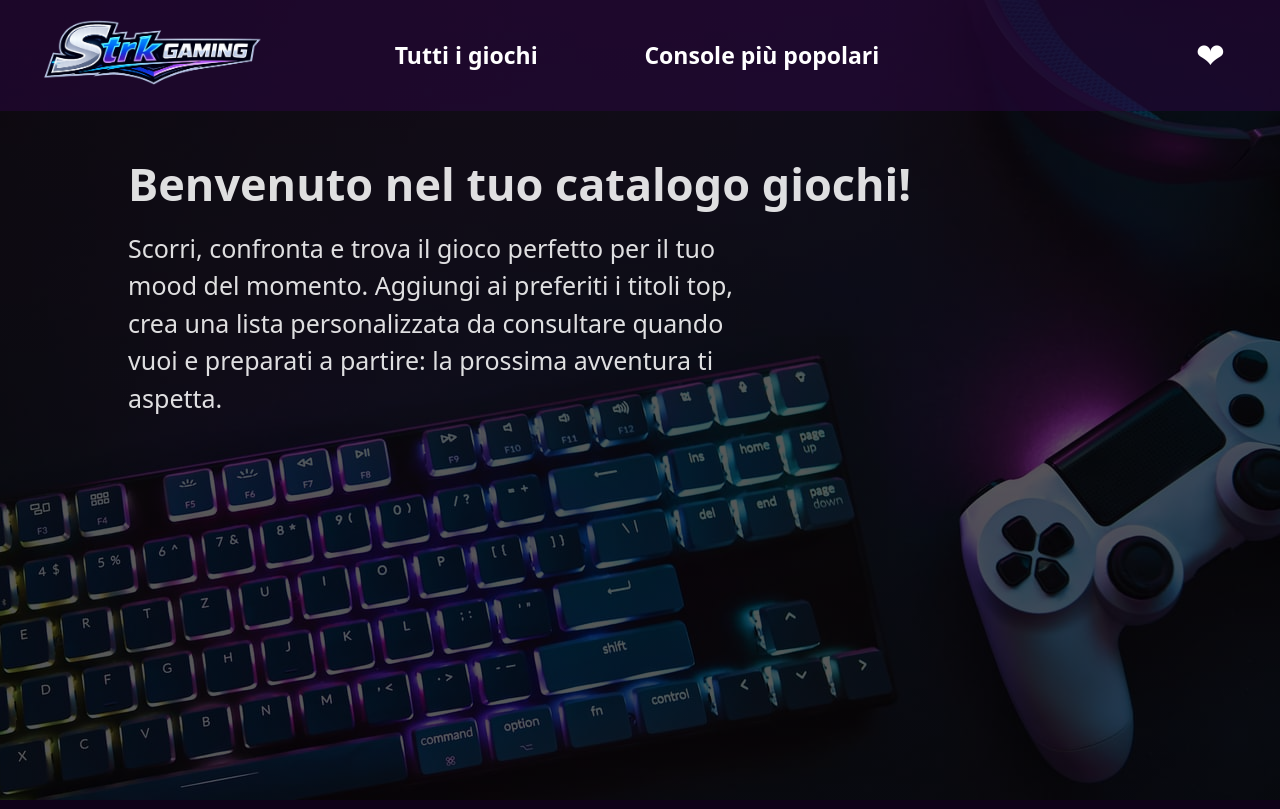
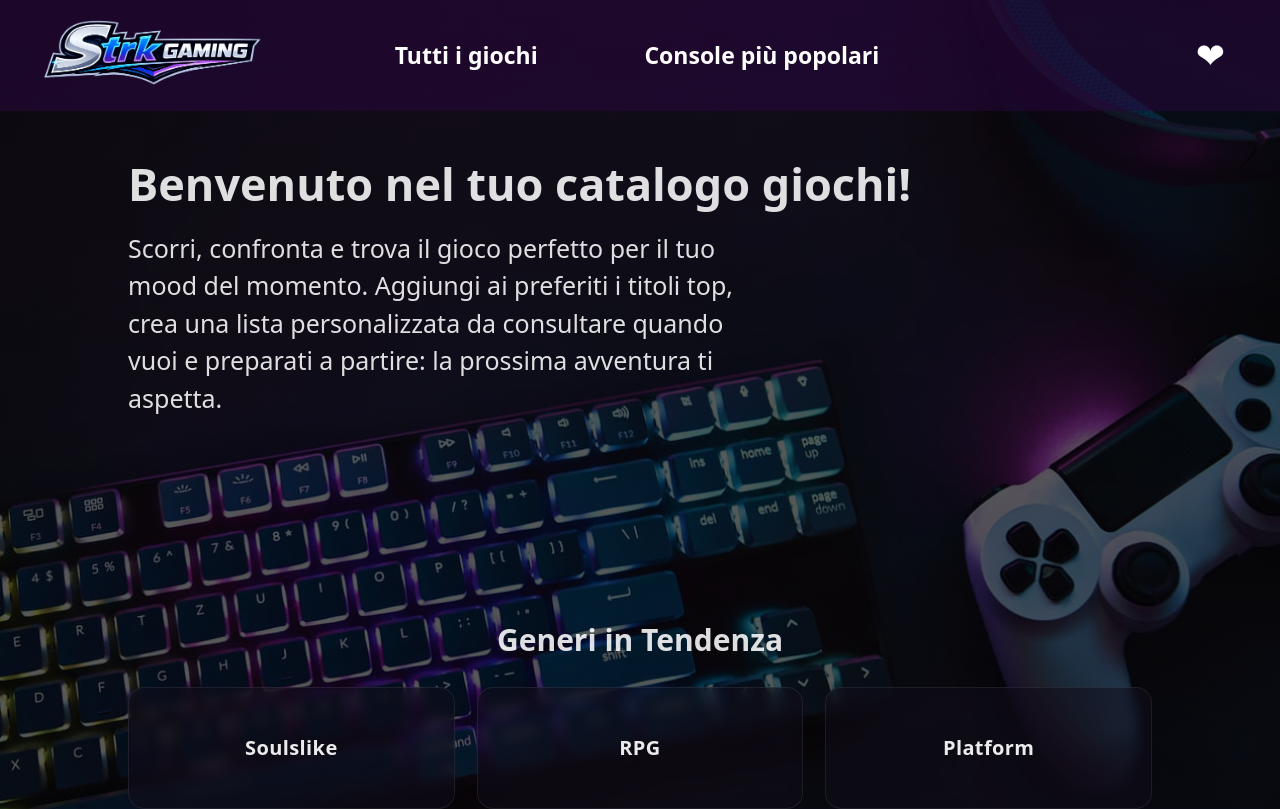
Before and after one commit to Daniel-Di-Fraia/progetto-finale-spec-frontend-front, a React (Vite) app: page / in a window 1280 px wide. Built offline with nearby package versions, Linux system fonts and the light colour scheme; no server answers.

Commit message:
realizzate card in home per aprire lista giochi gia filtrata per genere + miglioramenti css pagina web + refactoring

```diff
--- a/src/components css/VideogameCard.css
+++ b/src/components css/VideogameCard.css
@@ -1,13 +1,37 @@
 .single-card {
-    background: rgba(43, 7, 67, 0.6);
-    border: 1px solid rgb(87, 1, 87);
-    border-radius: 10px;
+  position: relative;
+
+  background: rgba(18, 14, 26, 0.55);
+  border: 1px solid rgba(255, 255, 255, 0.10);
+  border-radius: 16px;
+
   margin-bottom: 20px;
   padding: 20px;
   width: 487px;
   height: 140px;
-    color: white;
-    transition: .4s ease;
+  color: rgba(255, 255, 255, 0.92);
+
+  backdrop-filter: blur(6px);
+  -webkit-backdrop-filter: blur(6px);
+
+  transform: translateY(0);
+  transition: transform .25s ease, box-shadow .25s ease, border-color .25s ease;
+}
+
+.single-card::before {
+  content: "";
+  position: absolute;
+  inset: 0;
+  background: rgba(140, 60, 255, 0.22);
+  opacity: 0;
+  transition: opacity .25s ease;
+  z-index: 0;
+  pointer-events: none;
+}
+
+.single-card > *{
+  position: relative;
+  z-index: 1;
 }
 
 .single-card h2 {
@@ -21,10 +45,15 @@
   display: inline;
 }
 
+/* hover */
 .single-card:hover {
   transform: translateY(-11px);
-    box-shadow: 0 10px 15px rgba(0, 0, 0, 0.2);
-    transition: .4s ease;
+  box-shadow: 0 18px 42px rgba(0, 0, 0, 0.40);
+  border-color: rgba(180, 140, 255, 0.28);
+}
+
+.single-card:hover::before {
+  opacity: 1;
 }
 
 #prefe-btn {
@@ -32,6 +61,7 @@
   border: none;
   font-size: 30px;
   cursor: pointer;
+  color: rgba(255, 255, 255, 0.90);
 }
 
 .genre-flex {
--- a/src/context/VideogamesContext.jsx
+++ b/src/context/VideogamesContext.jsx
@@ -14,10 +14,16 @@ const VideogamesProvider = ({ children }) => {
     const [error, setError] = useState(null);
 
     //funzione per chiamata api di tutti i giochi
-    async function fetchVideogames() {
+    //accetta filtro opzionale
+    async function fetchVideogames(category = null) {
 
         try {
-            const response = await fetch(`${url}/videogames`);
+            //costruisco l endpoint in base al genere (categoria)
+            const endpoint = category
+                ? `${url}/videogames?category=${encodeURIComponent(category)}`
+                : `${url}/videogames`;
+
+            const response = await fetch(endpoint);
             if (!response.ok) {
                 throw new Error('errore nel caricamento dei dati');
             }
@@ -40,7 +46,7 @@ const VideogamesProvider = ({ children }) => {
     return (
         <VideogamesContext.Provider
             // dati resi disponibili
-            value={{ videogames }}>
+            value={{ videogames, fetchVideogames }}>
             {/* componenti figli inclusi dal provider */}
             {children}
         </VideogamesContext.Provider>
--- a/src/pages css/HomePage.css
+++ b/src/pages css/HomePage.css
@@ -31,3 +31,65 @@
     text-align: center;
     font-size: 30px;
 }
+
+.home-trending {
+  display: grid;
+  grid-template-columns: repeat(3, 1fr);
+  gap: 22px;
+}
+
+.card {
+  position: relative;
+  height: 120px;
+  border-radius: 16px;
+  overflow: hidden;
+
+  display: grid;
+  place-items: center;
+
+  text-decoration: none;
+  font-weight: 800;
+  letter-spacing: 0.4px;
+  color: rgba(255, 255, 255, 0.92);
+
+  background: rgba(18, 14, 26, 0.55);
+  border: 1px solid rgba(255, 255, 255, 0.08);
+
+  transform: translateY(0);
+  transition: transform 220ms ease, box-shadow 220ms ease, border-color 220ms ease;
+}
+
+.card::before {
+  content: "";
+  position: absolute;
+  inset: 0;
+
+  background: rgba(140, 60, 255, 0.25);
+  opacity: 0;
+  transition: opacity 220ms ease;
+  pointer-events: none;
+}
+
+.card:hover {
+  transform: translateY(-10px);
+  box-shadow: 0 18px 42px rgba(0, 0, 0, 0.40);
+  border-color: rgba(180, 140, 255, 0.28);
+}
+
+.card:hover::before {
+  opacity: 1;
+}
+
+.card {
+  backdrop-filter: blur(6px);
+  -webkit-backdrop-filter: blur(6px);
+}
+
+.card-label{
+  position: relative;
+  z-index: 1;
+}
+
+.card span {
+  font-size: 20px;
+}
--- a/src/pages css/Preferiti.css
+++ b/src/pages css/Preferiti.css
@@ -14,14 +14,18 @@
 }
 
 .single-prefe {
-    background: rgba(43, 7, 67, 0.6);
-    border: 1px solid rgb(87, 1, 87);
-    border-radius: 10px;
+  background: rgba(18, 14, 26, 0.55);
+  border: 1px solid rgba(255, 255, 255, 0.10);
+  border-radius: 16px;
+
   margin-bottom: 20px;
   padding: 20px;
   width: 487px;
   height: 140px;
-    color: white;
+  color: rgba(255, 255, 255, 0.92);
+
+  backdrop-filter: blur(6px);
+  -webkit-backdrop-filter: blur(6px);
 }
 
 .pad-prefe h1 {
@@ -98,7 +102,7 @@
   box-shadow: 0 0 0 3px rgba(160, 120, 255, 0.25);
 }
 
-.compare-btn{
+.compare-btn {
   height: 44px;
   padding: 10px 14px;
 
@@ -121,35 +125,35 @@
   transition: border-color .2s ease, box-shadow .2s ease, background .2s ease, transform .05s ease;
 }
 
-.compare-btn:hover{
+.compare-btn:hover {
   border-color: rgba(255, 255, 255, 0.28);
   background: rgba(0, 0, 0, 0.45);
 }
 
-.compare-btn:active{
+.compare-btn:active {
   transform: translateY(1px);
 }
 
-.compare-btn:focus{
+.compare-btn:focus {
   outline: none;
   border-color: rgba(160, 120, 255, 0.75);
   box-shadow: 0 0 0 3px rgba(160, 120, 255, 0.25);
 }
 
-.compare-btn:disabled{
+.compare-btn:disabled {
   opacity: .55;
   cursor: not-allowed;
 }
 
 
-.prefe-layout{
+.prefe-layout {
   display: grid;
   grid-template-columns: 520px 1fr;
   gap: 30px;
   align-items: start;
 }
 
-.prefe-list-vertical{
+.prefe-list-vertical {
   display: flex;
   flex-direction: column;
   gap: 20px;
@@ -159,72 +163,74 @@
   font-size: 25px;
 }
 
-.prefe-subtitle{
+.prefe-subtitle {
   color: white;
   margin: 10px 0 16px;
 }
 
-.prefe-actions{
+.prefe-actions {
   display: flex;
   align-items: center;
   gap: 10px;
 }
 
-.prefe-right{
+.prefe-right {
   position: sticky;
   top: 140px;
 }
 
-.compare-panel{
-  background: rgba(43, 7, 67, 0.35);
-  border: 1px solid rgba(87, 1, 87, 0.75);
+.compare-panel {
+  background: rgba(18, 14, 26, 0.55);
+  border: 1px solid rgba(255, 255, 255, 0.10);
+  backdrop-filter: blur(6px);
+  -webkit-backdrop-filter: blur(6px);
   border-radius: 12px;
   padding: 16px;
   color: white;
   margin-top: 62px;
 }
 
-.compare-chips{
+.compare-chips {
   display: flex;
   flex-wrap: wrap;
   gap: 8px;
   margin: 10px 0 12px;
 }
 
-.compare-chips button{
+.compare-chips button {
   border-radius: 10px;
   padding: 6px 8px;
-  border: 1px solid rgba(255,255,255,0.18);
-  background: rgba(0,0,0,0.25);
+  border: 1px solid rgba(255, 255, 255, 0.18);
+  background: rgba(0, 0, 0, 0.25);
   color: white;
   cursor: pointer;
 }
 
-.compare-table{
+.compare-table {
   overflow-x: auto;
-  border: 1px solid rgba(255,255,255,0.12);
+  border: 1px solid rgba(255, 255, 255, 0.12);
   border-radius: 12px;
 }
 
-.row{
+.row {
   display: grid;
   grid-auto-flow: column;
   grid-auto-columns: minmax(220px, 1fr);
 }
 
-.row.head{
+.row.head {
   position: sticky;
   top: 0;
-  background: rgba(15,15,15,0.95);
+  background: rgba(15, 15, 15, 0.95);
 }
 
-.cell{
+.cell {
   padding: 12px;
-  border-bottom: 1px solid rgba(255,255,255,0.10);
-  border-right: 1px solid rgba(255,255,255,0.10);
+  border-bottom: 1px solid rgba(255, 255, 255, 0.10);
+  border-right: 1px solid rgba(255, 255, 255, 0.10);
 }
 
-.cell.label{
+.cell.label {
   min-width: 160px;
   font-weight: 700;
 }
--- a/src/pages/HomePage.jsx
+++ b/src/pages/HomePage.jsx
@@ -1,5 +1,7 @@
 //importo il relativo css
 import '../pages css/HomePage.css'
+
+import { Link } from "react-router-dom";
 
 function HomePage() {
 
@@ -8,15 +10,27 @@ function HomePage() {
     <>
       <main className="home">
         <section className="container">
-        <h1>Benvenuto nel tuo catalogo giochi!</h1>
-        <p>
-          Scorri, confronta e trova il gioco perfetto per il tuo mood del momento.
-          Aggiungi ai preferiti i titoli top, crea una lista personalizzata da consultare quando vuoi e preparati a partire: la prossima avventura ti aspetta.
-        </p>
+          <h1>Benvenuto nel tuo catalogo giochi!</h1>
+          <p>
+            Scorri, confronta e trova il gioco perfetto per il tuo mood del momento.
+            Aggiungi ai preferiti i titoli top, crea una lista personalizzata da consultare quando vuoi e preparati a partire: la prossima avventura ti aspetta.
+          </p>
         </section>
-        {/* <section className="container">
+        <section className="container">
           <h2>Generi in Tendenza</h2>
-        </section> */}
+          <div className="home-trending">
+            <Link to="/videogames?category=Soulslike" className="card">
+              <span className="card-label">Soulslike</span>
+            </Link>
+            <Link to="/videogames?category=RPG" className="card">
+              <span className="card-label">RPG</span>
+            </Link>
+            <Link to="/videogames?category=Platform" className="card">
+              <span className="card-label">Platform</span>
+            </Link>
+
+          </div>
+        </section>
       </main>
     </>
   )
--- a/src/pages/Preferiti.jsx
+++ b/src/pages/Preferiti.jsx
@@ -70,7 +70,7 @@ export default function FavoritesPage() {
 
   //quando cambiano i compareIds, scarico i dettagli mancanti e aggiorno comparedGames
   useEffect(() => {
-    // se non ho selezionati, resetto tabella/stati
+    //se non ho selezionati, resetto tabella/stati
     if (compareIds.length === 0) {
       setComparedGames([]);
       setIsLoadingCompare(false);
--- a/src/pages/Videogames.jsx
+++ b/src/pages/Videogames.jsx
@@ -2,10 +2,13 @@
 import { useVideogames } from "../context/VideogamesContext";
 
 //importo useMemo e useState da react
-import { useState, useMemo, useCallback } from 'react';
+import { useState, useMemo, useCallback, useEffect } from 'react';
 
 //importiamo il componente videogamecard per giochi singoli
 import VideogameCard from "../components/VideogameCard";
+
+//leggo il parametro della query dall url
+import { useSearchParams } from "react-router-dom";
 
 //importo il relativo css
 import '../pages css/Videogames.css'
@@ -29,11 +32,22 @@ function Videogames() {
   //variabile di stato per ricerca
   const [search, setSearch] = useState("");
 
+  //debounce per ricerca, cosi mentre l utente scrive fa la chiamata dopo 500ms, quando l utente smette di scrivere
   const debounceSearch = useCallback(debounce(setSearch, 500), []);
 
+  //prendo category dell url
+  const [params, setParams] = useSearchParams();
+  const categoryFromUrl = (params.get("category") || "");
+
   //variabile di stato per filtro categoria
-  const [category, setCategory] = useState("")
+  const [category, setCategory] = useState(categoryFromUrl);
 
+  //se cambia l url, aggiorno lo stato
+  useEffect(() => {
+    setCategory(categoryFromUrl);
+  }, [categoryFromUrl]);
+
+  //al cambiare della select cambio anche l url
   const categoryChange = (e) => {
     setCategory(e.target.value);
   }
@@ -89,11 +103,11 @@ function Videogames() {
           <span className="select-wrap">
             <select value={category} onChange={categoryChange}>
               <option value="">-Scegli genere-</option>
-              <option value="soulslike">Soulslike</option>
-              <option value="rpg">RPG</option>
-              <option value="action">Action</option>
-              <option value="platform">Platform</option>
-              <option value="metroidvania">Metroidvania</option>
+              <option value="Soulslike">Soulslike</option>
+              <option value="RPG">RPG</option>
+              <option value="Action">Action</option>
+              <option value="Platform">Platform</option>
+              <option value="Metroidvania">Metroidvania</option>
             </select>
           </span>
 
```
Also changed, not shown: src/context/ModalContext.jsx (+4 -4 lines). Lines whose indentation alone changed are shown as unchanged.
